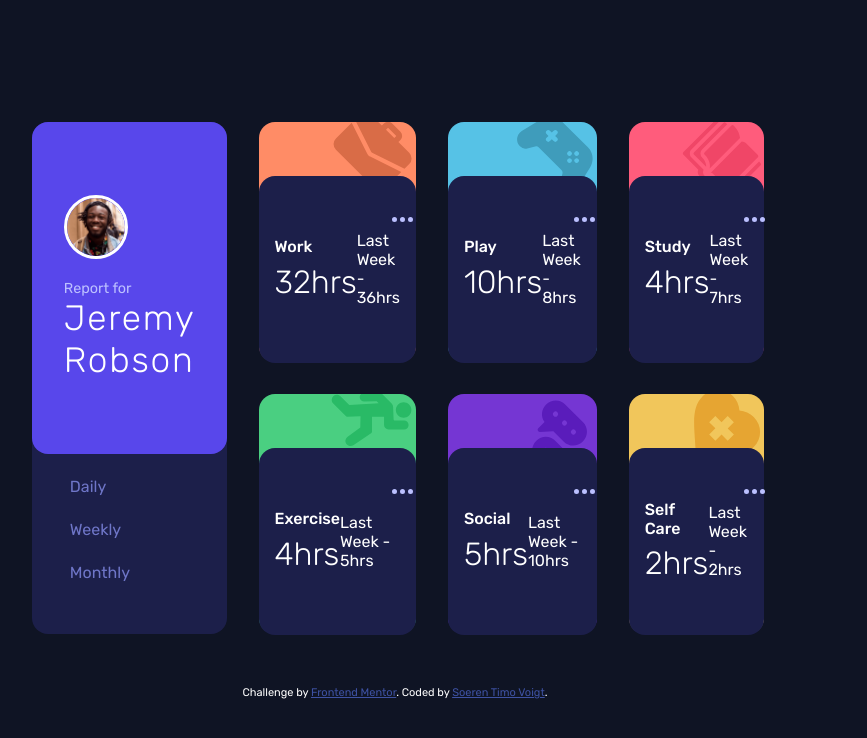
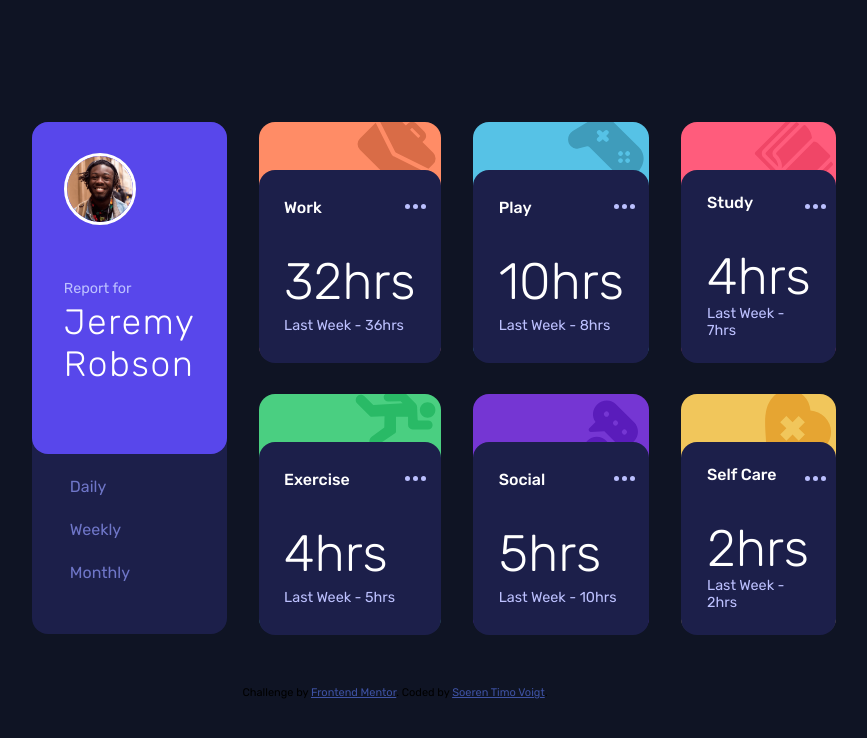
Before and after one commit to srenV/Time-tracking-dashboard, a plain HTML site: page index.html in a window 1280 px wide. Shown: the whole page, without its empty margins (245-1112 px from the left). Drawn offline with Linux system fonts and the light colour scheme.

Commit message:
css done

```diff
--- a/styles.css
+++ b/styles.css
@@ -2,7 +2,6 @@
 
 * {
   box-sizing: border-box;
-  color: white;
   font-family: "Rubik", sans-serif;
 }
 
@@ -37,7 +36,7 @@ main {
   height: 10em;
   border-radius: 1em;
   background-color: hsl(235, 46%, 20%);
-  transition: all 0.4s ease-in-out;
+  transition: filter 0.4s ease-in-out;
 }
 
 .gridBox:hover {
@@ -66,9 +65,12 @@ main {
   font-size: 1.3em;
   font-weight: 300;
   letter-spacing: 0.05em;
+  color: white;
 }
 
 #upperTopSpan {
+  position: relative;
+  bottom: 0.3em;
   font-size: 0.9em;
   color: hsl(236, 100%, 87%);
 }
@@ -166,6 +168,7 @@ main {
 
 .activityTracker {
   font-weight: 500;
+  color: white;
 }
 
 .currentWeek {
@@ -173,6 +176,10 @@ main {
   font-weight: 200;
   margin-top: 0.2em;
   display: flex;
+}
+
+.pastTracker{
+    color: hsl(236, 100%, 87%);
 }
 
 .currentDay {
@@ -250,6 +257,15 @@ footer {
     padding: 2em;
   }
 
+  .upperTopGridBox img {
+    width: 4.5em;
+    height: 4.5em;
+    border: 3px solid white;
+    border-radius: 50%;
+    position: relative;
+    top: -14%;
+  }
+
   #lowerTopSpan {
     font-size: 2.2em;
   }
@@ -279,6 +295,40 @@ footer {
     height: 15em;
     z-index: 1;
   }
+
+  .currentWeek {
+    font-size: 3.2em;
+    margin-top: .5em;
+    position: relative;
+    top: 8%;
+  }
+
+  .currentDay {
+    font-size: 3.2em;
+    margin-top: .5em;
+    top: 8%;
+  }
+
+  .currentMonth {
+    font-size: 3.2em;
+    margin-top: .5em;
+    top: 8%;
+  }
+
+  .inner{
+    display: flex;
+    flex-direction: column;
+    align-items: start;
+    justify-content: space-evenly;
+    top: 20%;
+    height: 80.5%;
+    padding-inline: 1.6em;
+  }
+
+  .pastTracker{
+    font-size: .9em;
+  }
+
 
   #orange {
     background-position-y: -6%;
@@ -328,4 +378,9 @@ footer {
     filter: drop-shadow(0px 0px 10em hsl(43, 84%, 65%));
     z-index: 0;
   }
+
+  .dots {
+    top: 18%;
+    left: 80%;
+  }
 }
```
